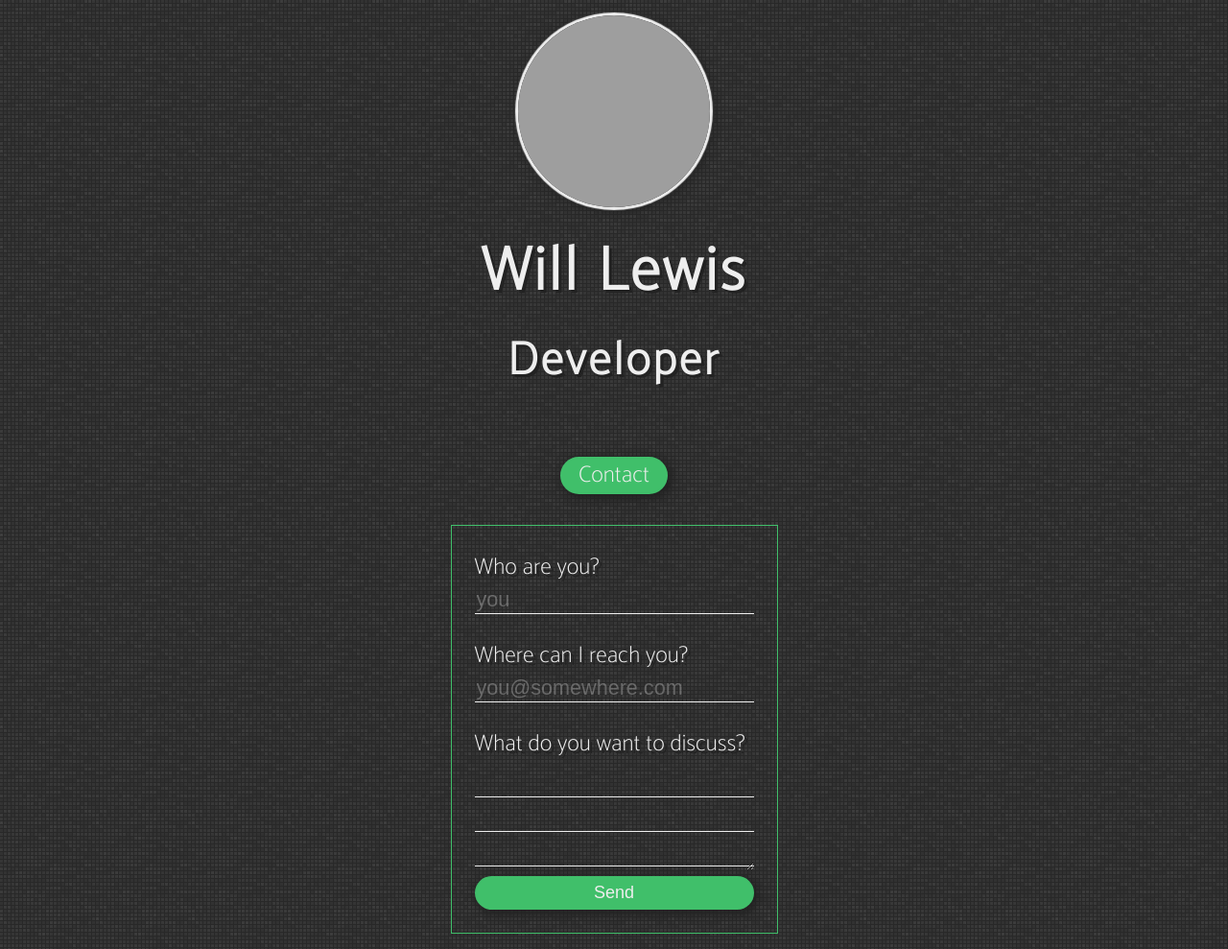
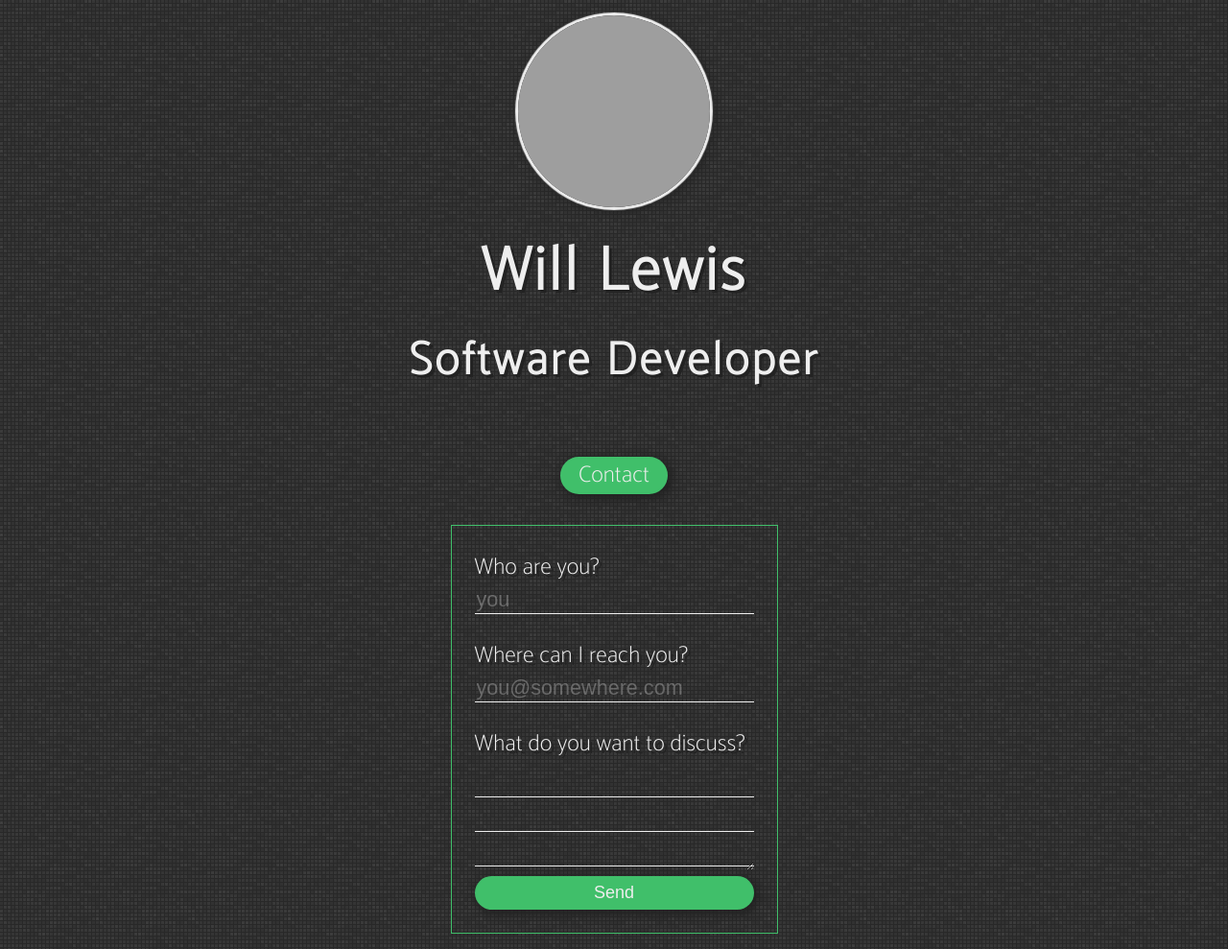
Before and after one commit to Willamin/wflewis.com, a Jekyll site: the page built from index.md, in a window 1280 px wide. Shown: the whole page at 96% size. Built offline with Jekyll 4.4.1, drawn with Linux system fonts in a browser that asks for light colours; grey boxes are pictures that could not be loaded.

Commit message:
Update home.html

```diff
--- a/_layouts/home.html
+++ b/_layouts/home.html
@@ -5,7 +5,7 @@ layout: base
   <section id="top">
     <img src="https://s.gravatar.com/avatar/6f56d225b91053b372d1c44b89ffd3e9?s=200"/>
     <h1>Will Lewis</h1>
-    <h2>Developer</h2>
+    <h2>Software Developer</h2>
     <a href="#contact">Contact</a>
   </section>
 
```
